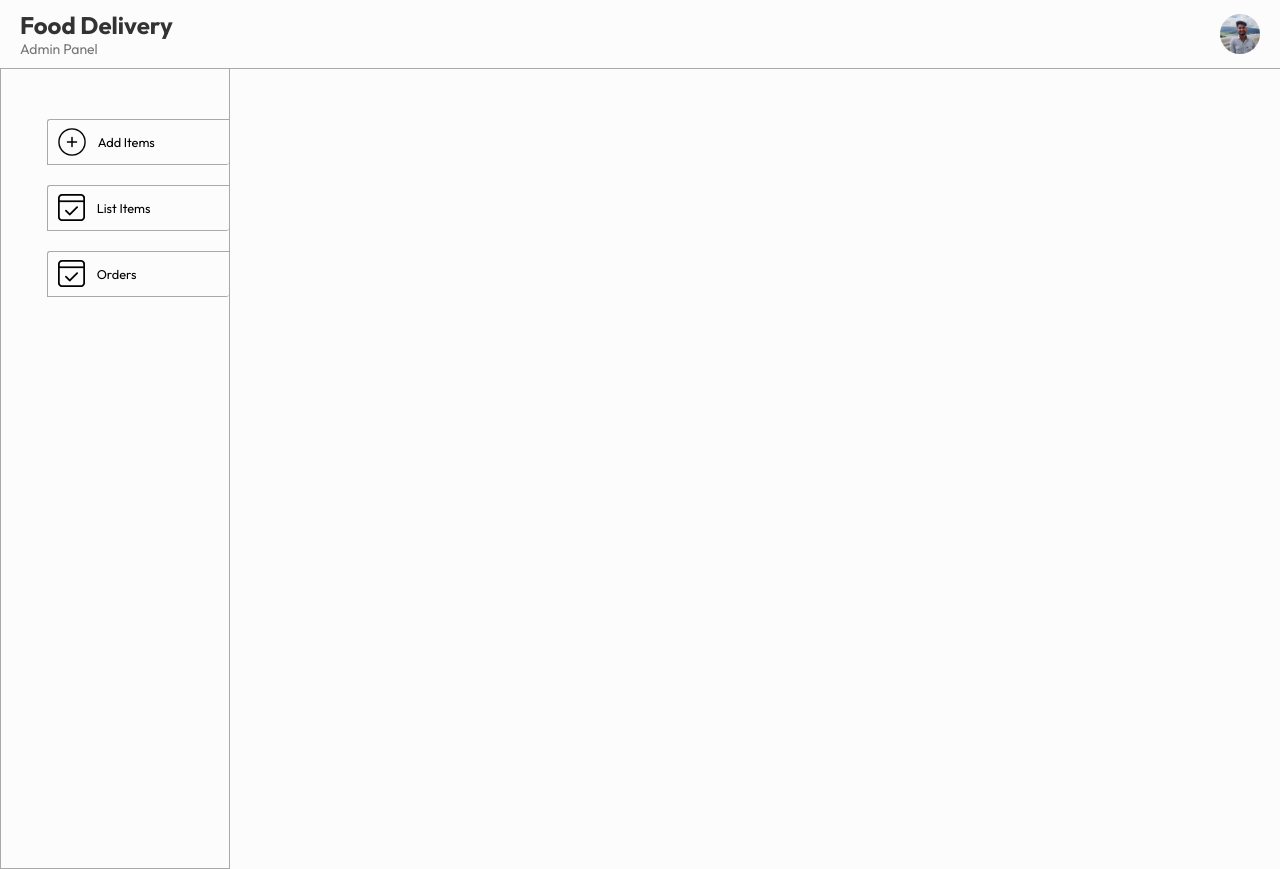
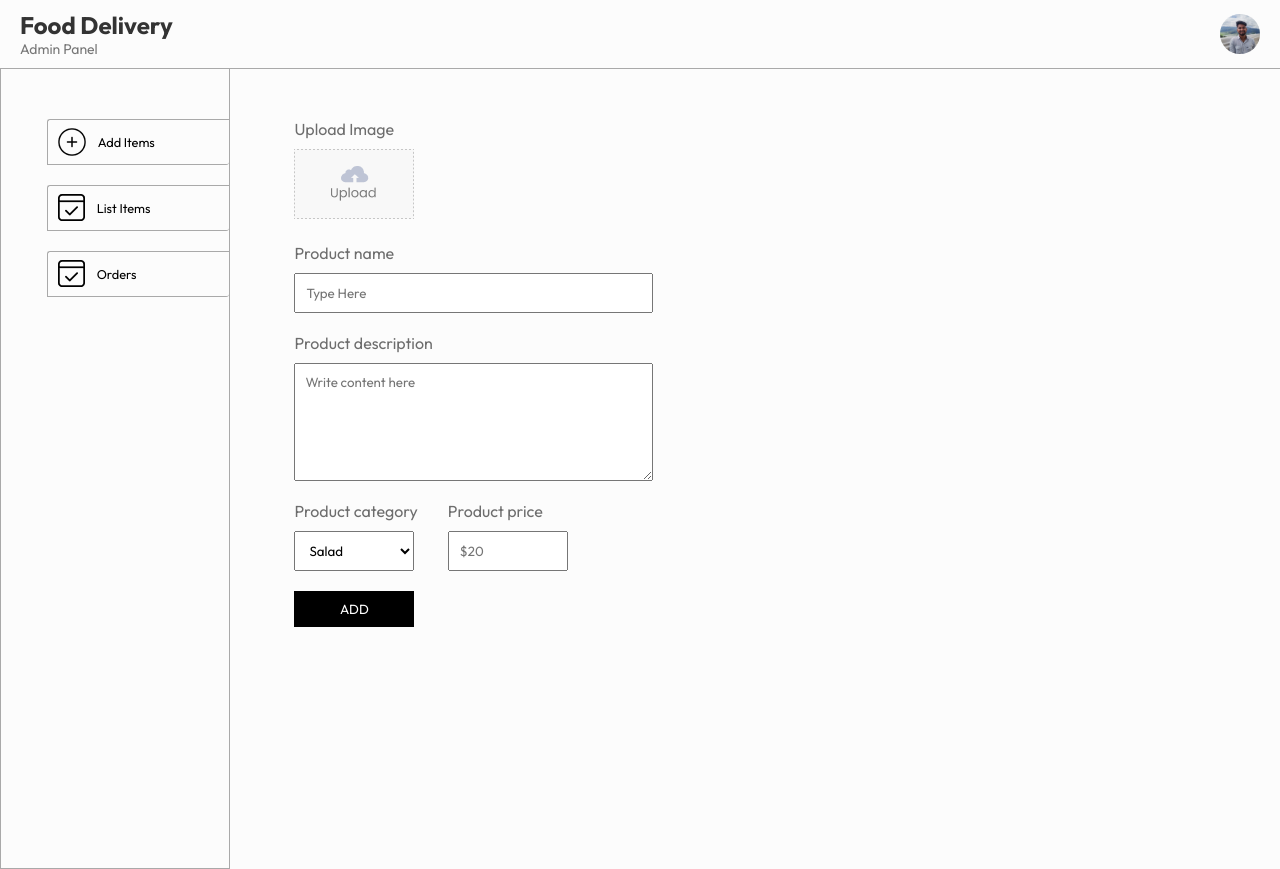
Before and after one commit to Nishant-git0/Food-Delivery, a React (Vite) app in the folder admin/: page / in a window 1280 px wide. Built offline with nearby package versions, Linux system fonts and the light colour scheme.

Commit message:
Update App.jsx

```diff
--- a/admin/src/App.jsx
+++ b/admin/src/App.jsx
@@ -7,11 +7,11 @@ import List from './pages/List/List';
 import Orders from './pages/Orders/Orders';
 import { ToastContainer} from 'react-toastify';
 import 'react-toastify/dist/ReactToastify.css';
-import { API_BASE_URL } from './config.js';  // Add this import
+import { API_BASE_URL } from './config.js';
 
 const App = () => {
 
-  const url = API_BASE_URL;  // Change this line
+  const url = API_BASE_URL;
 
   return (
     <div>
@@ -21,6 +21,7 @@ const App = () => {
       <div className="app-content">
         <Sidebar/>
         <Routes>
+          <Route path='/' element={<Add url={url} />} />  {/* Add default route */}
           <Route path='/add' element={<Add url={url} />} />
           <Route path='/list' element={<List url={url}/>} />
           <Route path='/orders' element={<Orders url={url}/>} />
```
